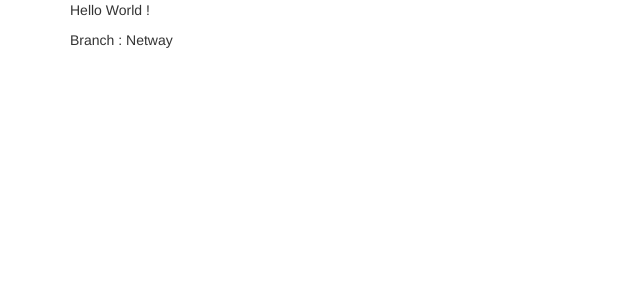
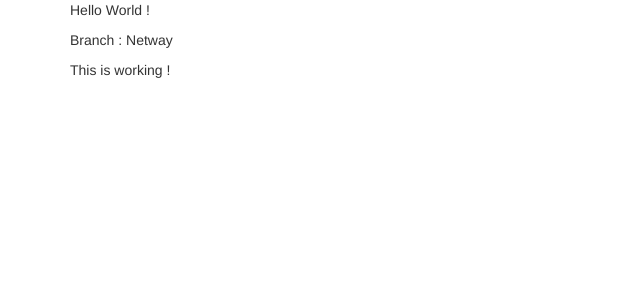
Before and after one commit to m0shiurX/kp, a PHP site: page / in a window 1280 px wide. Shown: the top 300 px of the page, without its empty margins (0-640 px from the left). Run offline with PHP 8.4, Linux system fonts and the light colour scheme.

Commit message:
working repo

```diff
--- a/index.php
+++ b/index.php
@@ -18,7 +18,7 @@
 
 	<p>Hello World !</p>
 	<p>Branch : Netway</p>
-
+    <p>This is working !</p>
 </div>
 </body>
 </html>
```
